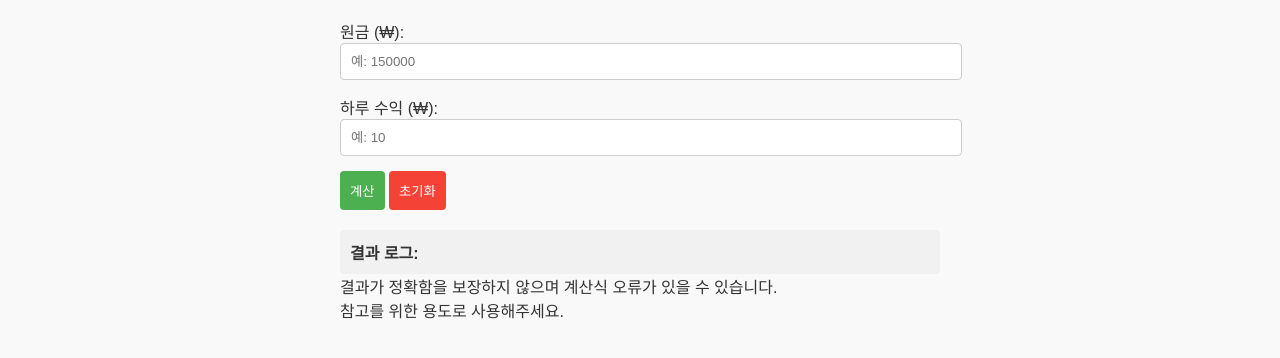
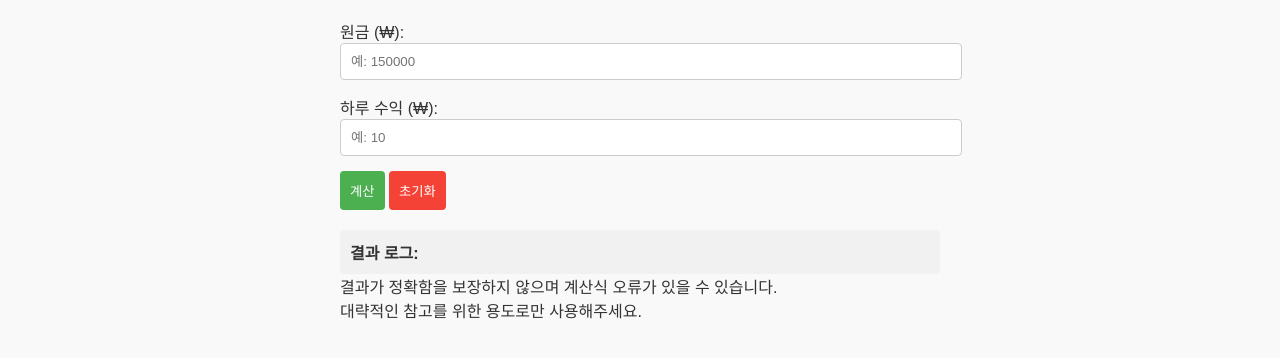
Before and after one commit to rakaso598/daily-returns, a plain HTML site: page index.html in a window 1280 px wide. Shown: the part 158-516 px from the top of the page. Drawn offline with Linux system fonts and the light colour scheme.

Commit message:
Update index.html

```diff
--- a/index.html
+++ b/index.html
@@ -40,7 +40,7 @@
 
     <div class="log" id="log"><strong>결과 로그:</strong></div>
 
-    <div><span>결과가 정확함을 보장하지 않으며 계산식 오류가 있을 수 있습니다.</span><br><span>참고를 위한 용도로 사용해주세요.</span></div>
+    <div><span>결과가 정확함을 보장하지 않으며 계산식 오류가 있을 수 있습니다.</span><br><span>대략적인 참고를 위한 용도로만 사용해주세요.</span></div>
 </div>
 
 <script>
```
